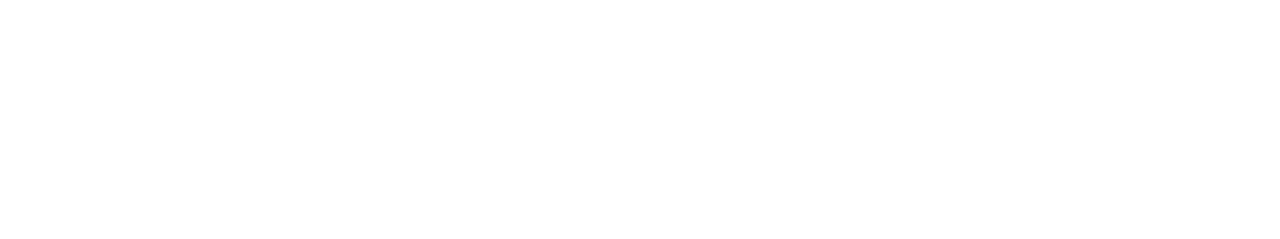
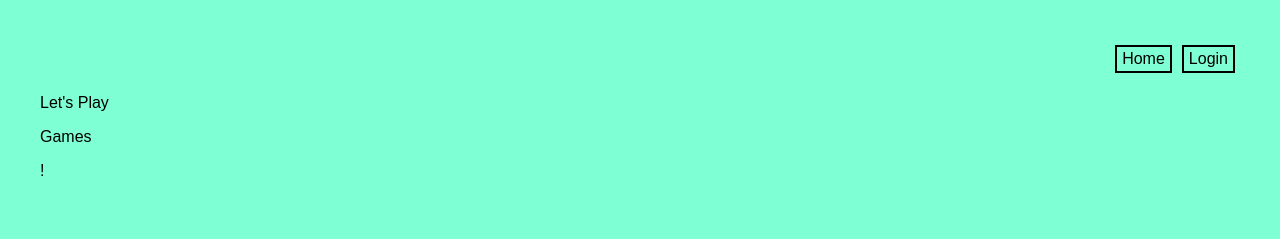
Before and after one commit to Sam-Lemon/Tic-Tac-Toe, a website: page index.html in a window 1280 px wide. Drawn offline with Linux system fonts and the light colour scheme.

Commit message:
reorganizing file, added stylesheets for each html file

```diff
--- a/index.html
+++ b/index.html
@@ -1,11 +1,24 @@
 <!DOCTYPE html>
 <html lang="en">
-<head>
-    <meta charset="UTF-8">
-    <meta name="viewport" content="width=device-width, initial-scale=1.0">
+  <head>
+    <meta charset="UTF-8" />
+    <meta name="viewport" content="width=device-width, initial-scale=1.0" />
+    <link rel="stylesheet" href="./styles/style.css" />
+    <link rel="stylesheet" href="./styles/style.index.css">
     <title>Document</title>
-</head>
-<body>
 
-</body>
+  </head>
+  <body class="home-page">
+    <nav>
+      <a href="index.html" class="button">Home</a>
+      <a href="#" class="button">Login</a>
+    </nav>
+<div class="title">
+    <p>Let's Play</p>
+    <div class="title-animation">
+        <p>Games</p>
+        <p>!</p>
+    </div>
+</div>
+  </body>
 </html>
--- a/script.js
+++ b/script..ticTacUFO.js
@@ -46,8 +46,8 @@ function playRound() {
           box.innerHTML =
             // currentPlayer === playerOne ? playerOneMark : playerTwoMark;
             currentPlayer === playerOne
-              ? `<img src="${playerOneMark}" alt="Player One" class="animate__animated animate__fadeIn" />`
-              : `<img src="${playerTwoMark}" alt="Player Two" class="animate__animated animate__fadeIn" />`;
+              ? `<img src="${playerOneMark}" alt="Player One" />`
+              : `<img src="${playerTwoMark}" alt="Player Two" />`;
           moveCount++; //Increments move count with each click
 
           checkWinner(
--- /dev/null
+++ b/styles/style.css
@@ -0,0 +1,25 @@
+
+body {
+  box-sizing: border-box;
+  margin: 0;
+  padding: 40px;
+}
+
+nav {
+  display: flex;
+  justify-content: right;
+  overflow: hidden;
+}
+
+nav a {
+  float: right;
+  text-decoration: none;
+  color: black;
+  border: 2px solid black;
+  margin: 5px;
+  padding: 3px 5px;
+}
+
+nav a:hover {
+  background-color: #e3d1f4;
+}
--- /dev/null
+++ b/styles/style.index.css
@@ -0,0 +1,4 @@
+.home-page {
+    background-color: aquamarine;
+    font-family: Arial, Helvetica, sans-serif;
+  }
```
Also changed, not shown: styles/style.ticTacUFO.css (renamed from style.css, +4 -7 lines), ticTacUFO.html (+7 -2 lines).
